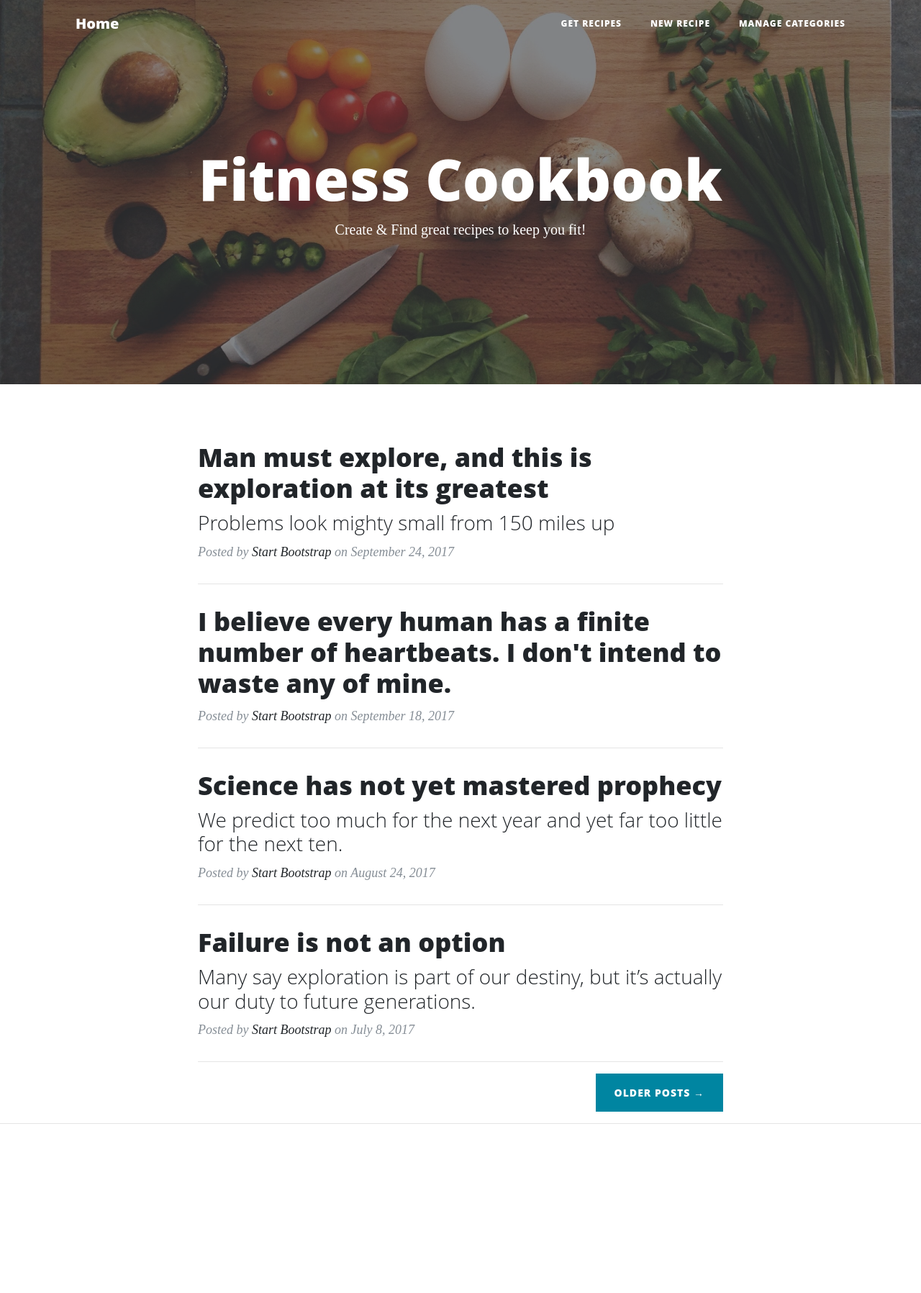
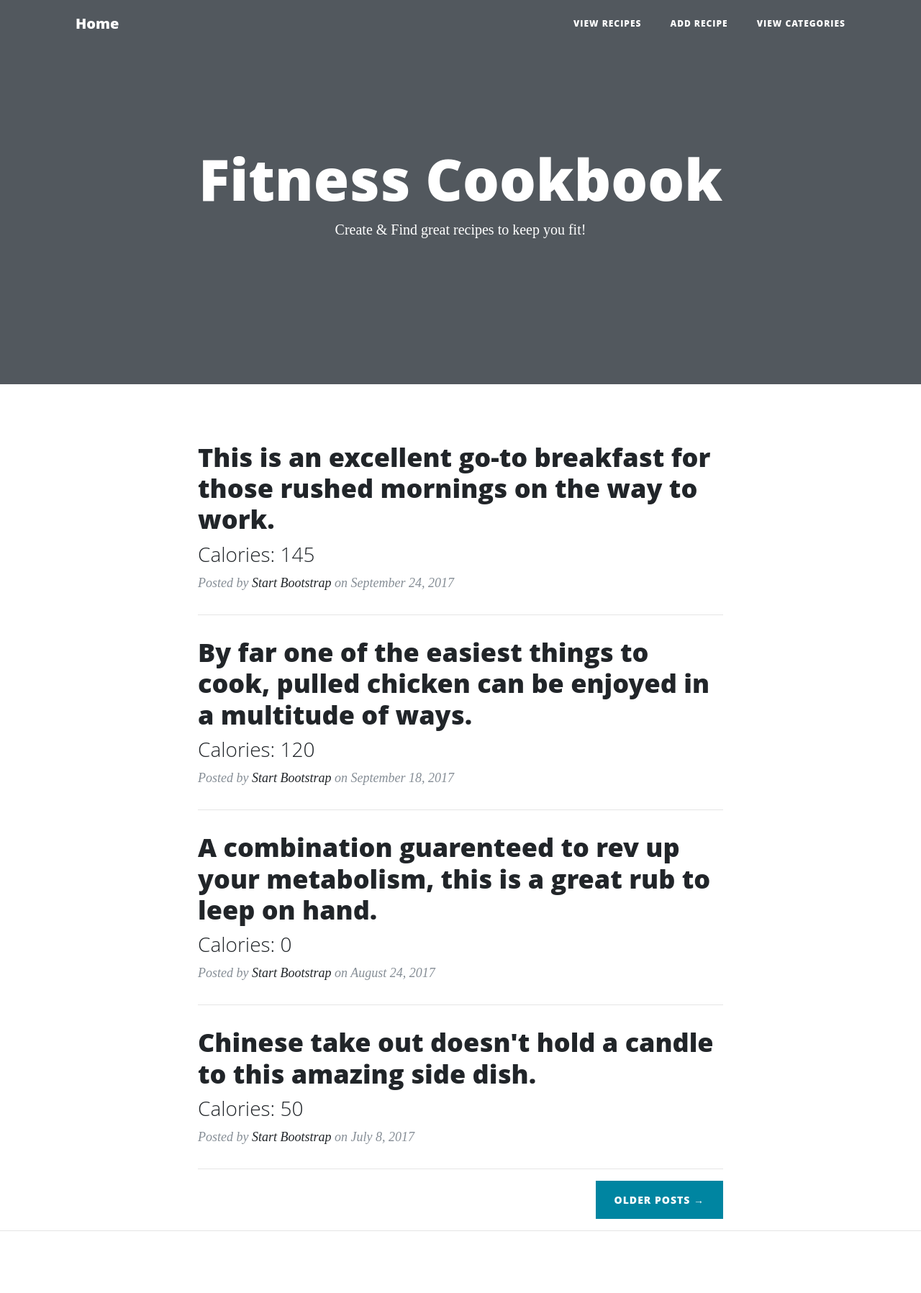
Before and after one commit to OZZlE/Milestone-3-Cookbook, a Flask app: page / in a window 1280 px wide. Shown: the top 1797 px of the page at 72% size. Before the commit the page ends 1562 px from the top, so only its background shows below. Run offline with Flask 2, Linux system fonts and the light colour scheme; some libraries are stand-ins or nearby versions.

Commit message:
added procfile updated app and templates

```diff
--- a/app.py
+++ b/app.py
@@ -25,9 +25,9 @@ def add_recipes():
     return render_template("addrecipes.html")
 
 
-@app.route('/get_catagories')
-def get_catagories():
-    return render_template("catagories.html")
+@app.route('/get_categories')
+def get_categories():
+    return render_template("categories.html")
 
 if __name__ == '__main__':
     app.run(host=os.environ.get('IP'),
--- a/templates/base.html
+++ b/templates/base.html
@@ -20,13 +20,13 @@
             <div class="collapse navbar-collapse" id="navbarResponsive">
                 <ul class="navbar-nav ml-auto">
                     <li class="nav-item">
-                        <a class="nav-link" href="{{ url_for('get_recipes') }}">Get Recipes</a>
+                        <a class="nav-link" href="{{ url_for('get_recipes') }}">View Recipes</a>
                     </li>
                     <li class="nav-item">
-                        <a class="nav-link" href="{{ url_for('add_recipes') }}">New Recipe</a>
+                        <a class="nav-link" href="{{ url_for('add_recipes') }}">Add Recipe</a>
                     </li>
                     <li class="nav-item">
-                        <a class="nav-link" href="{{ url_for('get_categories') }}">Manage Categories</a>
+                        <a class="nav-link" href="{{ url_for('get_categories') }}">View Categories</a>
                     </li>
                 </ul>
             </div>
@@ -34,7 +34,7 @@
 </nav>
 
      <!-- Page Header -->
-    <header class="masthead" style="background-image: url('../static/img/fresh-food-bg.jpg')">
+    <header class="masthead" style="background-image: ../static/img/fresh-food-bg.jpg'">
         <div class="overlay"></div>
         <div class="container">
             <div class="row">
@@ -52,23 +52,7 @@
     <div class="container">
         {% block content %} {% endblock %}
     </div>
-    <!--<script src="https://cdnjs.cloudflare.com/ajax/libs/jquery/3.2.1/jquery.min.js"></script>-->
-    <!--<script src="https://cdnjs.cloudflare.com/ajax/libs/materialize/0.100.2/js/materialize.min.js"></script>-->
-    <script type="text/javascript">
-        // $(document).ready(function() {
-        //     $('.collapsible').collapsible();
-        //     $('select').material_select();
-        //     $(".button-collapse").sideNav();
-        // });
-        // $('.datepicker').pickadate({
-        //     selectMonths: true, // Creates a dropdown to control month
-        //     selectYears: 15, // Creates a dropdown of 15 years to control year,
-        //     today: 'Today',
-        //     clear: 'Clear',
-        //     close: 'Ok',
-        //     closeOnSelect: false // Close upon selecting a date,
-        // });
-    </script>
+
     <hr>
 
     <!-- Footer -->
@@ -77,13 +61,13 @@
     </footer>
 
     <!-- Bootstrap core JavaScript -->
-    <!--<script src="{{ url_for('static', filename='vendor/jquery/jquery.min.js') }}"></script>-->
-    <!--<script src="{{ url_for('static', filename='vendor/bootstrap/js/bootstrap.bundle.min.js') }}"></script>-->
-    <script type="text/javascript" src="https://stackpath.bootstrapcdn.com/bootstrap/4.3.1/js/bootstrap.bundle.min.js"></script>
-    <script type="text/javascript" src="https://stackpath.bootstrapcdn.com/bootstrap/4.3.1/js/bootstrap.min.js"></script>
+    <script src="{{ url_for('static', filename='vendor/jquery/jquery.min.js') }}"></script>
+    <script src="{{ url_for('static', filename='vendor/bootstrap/js/bootstrap.bundle.min.js') }}"></script>
+
+
     <!-- Custom scripts for this template -->
-    <!--<script src="{{ url_for('static', filename='js/clean-blog.min.js') }}"></script>-->
-        <script src="../static/js/clean-blog.min.js"></script>
+    <script src="{{ url_for('static', filename='js/clean-blog.min.js') }}"></script>
+
 
 </body>
 
--- a/templates/catagories.html
+++ /dev/null
@@ -1,4 +0,0 @@
-{% extends 'base.html' %}
-{% block content %}
-    <h1>View Recipe Catagories</h1>
-{% endblock %}
--- a/templates/index.html
+++ b/templates/index.html
@@ -5,10 +5,10 @@
         <div class="post-preview">
             <a href="post.html">
                 <h2 class="post-title">
-                    Man must explore, and this is exploration at its greatest
-                </h2>
+This is an excellent go-to breakfast for those rushed mornings on the way to work.
+</h2>
                 <h3 class="post-subtitle">
-                    Problems look mighty small from 150 miles up
+                    Calories: 145
                 </h3>
             </a>
             <p class="post-meta">Posted by
@@ -18,8 +18,11 @@
         <div class="post-preview">
             <a href="post.html">
                 <h2 class="post-title">
-                    I believe every human has a finite number of heartbeats. I don't intend to waste any of mine.
+                 By far one of the easiest things to cook, pulled chicken can be enjoyed in a multitude of ways.
                 </h2>
+                 <h3 class="post-subtitle">
+                    Calories: 120
+                </h3>
             </a>
             <p class="post-meta">Posted by
                 <a href="#">Start Bootstrap</a> on September 18, 2017</p>
@@ -28,10 +31,10 @@
         <div class="post-preview">
             <a href="post.html">
                 <h2 class="post-title">
-                    Science has not yet mastered prophecy
+                    A combination guarenteed to rev up your metabolism, this is a great rub to leep on hand.
                 </h2>
                 <h3 class="post-subtitle">
-                    We predict too much for the next year and yet far too little for the next ten.
+                    Calories: 0
                 </h3>
             </a>
             <p class="post-meta">Posted by
@@ -41,10 +44,9 @@
         <div class="post-preview">
             <a href="post.html">
                 <h2 class="post-title">
-                    Failure is not an option
-                </h2>
+Chinese take out doesn't hold a candle to this amazing side dish.                </h2>
                 <h3 class="post-subtitle">
-                    Many say exploration is part of our destiny, but it’s actually our duty to future generations.
+                    Calories: 50
                 </h3>
             </a>
             <p class="post-meta">Posted by
```
Also changed, not shown: templates/categories.html (added, +10 -0 lines), templates/recipes.html (+16 -15 lines), README.md, 1 other file.
